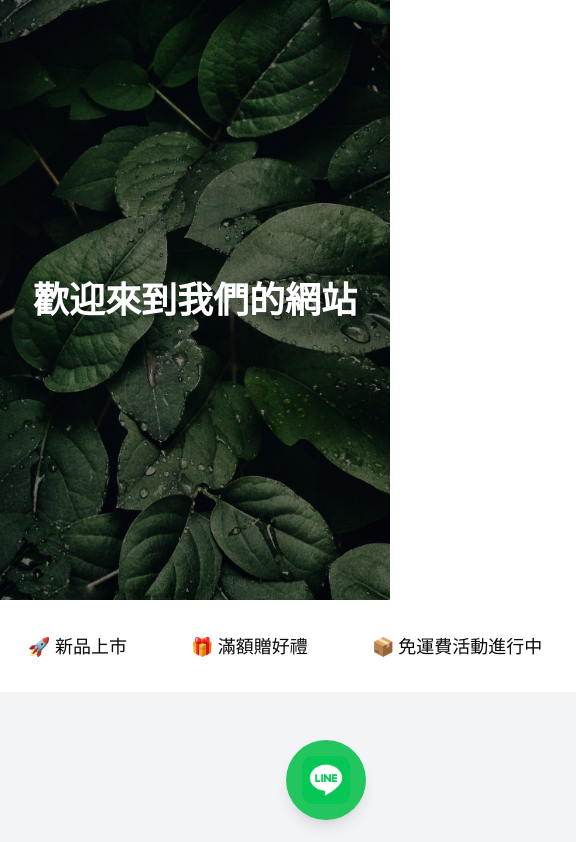
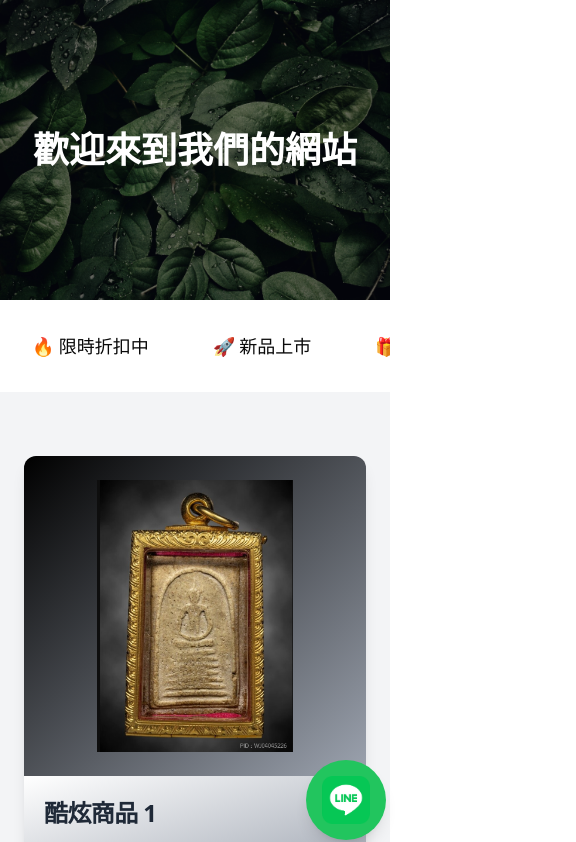
Before and after one commit to felff/Wayi-Test-Assignment, a Next.js app: page / in a window 390 px wide. Shown: the top 842 px of the page, 576 px wide, since content can reach past the window. Built offline with nearby package versions, Linux system fonts and the light colour scheme.

Commit message:
feat : 網頁出版

```diff
--- a/src/app/(home)/components/Line.tsx
+++ b/src/app/(home)/components/Line.tsx
@@ -30,7 +30,7 @@ const LineFloatingButton = ({
 
   const widgetPosition = isMobile
     ? 'fixed bottom-14 right-1'
-    : 'fixed bottom-6 right-6';
+    : 'fixed bottom-1 right-1';
 
   const handlePointerDown = (e: React.PointerEvent) => {
     dragStateRef.current = {
--- a/src/app/(home)/template/LandingWebsite.tsx
+++ b/src/app/(home)/template/LandingWebsite.tsx
@@ -84,7 +84,7 @@ const LandingWebsite = (props: ILandingWebsiteProps) => {
 
   const Marquee = ({ items }: { items: string[] }) => {
     return (
-      <div className="relative overflow-hidden whitespace-nowrap py-3">
+      <div className="relative overflow-scroll whitespace-nowrap py-3 w-full">
         <div className="animate-marquee inline-block min-w-full">
           {items.map((item, index) => (
             <span
@@ -102,7 +102,7 @@ const LandingWebsite = (props: ILandingWebsiteProps) => {
   return (
     <main>
       <header
-        className="relative  h-[600px] bg-cover bg-center z-50"
+        className="relative h-[300px]  sm:h-[600px] bg-cover bg-center z-50"
         style={{ backgroundImage: "url('/bg.jpg')" }}
       >
         <div className="absolute inset-0 bg-black bg-opacity-50 flex items-center justify-center">
@@ -111,7 +111,7 @@ const LandingWebsite = (props: ILandingWebsiteProps) => {
           </h1>
         </div>
       </header>
-      <div className="py-5 flex flex-col items-center justify-center  ">
+      <div className="py-5 flex flex-col items-center justify-center">
         <Marquee
           items={[
             '🔥 限時折扣中',
@@ -122,7 +122,7 @@ const LandingWebsite = (props: ILandingWebsiteProps) => {
         />
       </div>
       {/* 商品展示區 */}
-      <section className="w-full px-72 py-16 grid grid-cols-1 sm:grid-cols-2 lg:grid-cols-3 gap-8 bg-gray-100">
+      <section className="w-full px-6 sm:px-72 py-16 grid grid-cols-1 sm:grid-cols-2 lg:grid-cols-3 gap-8 bg-gray-100">
         {items.map((item, index) => (
           <div
             key={index}
```
